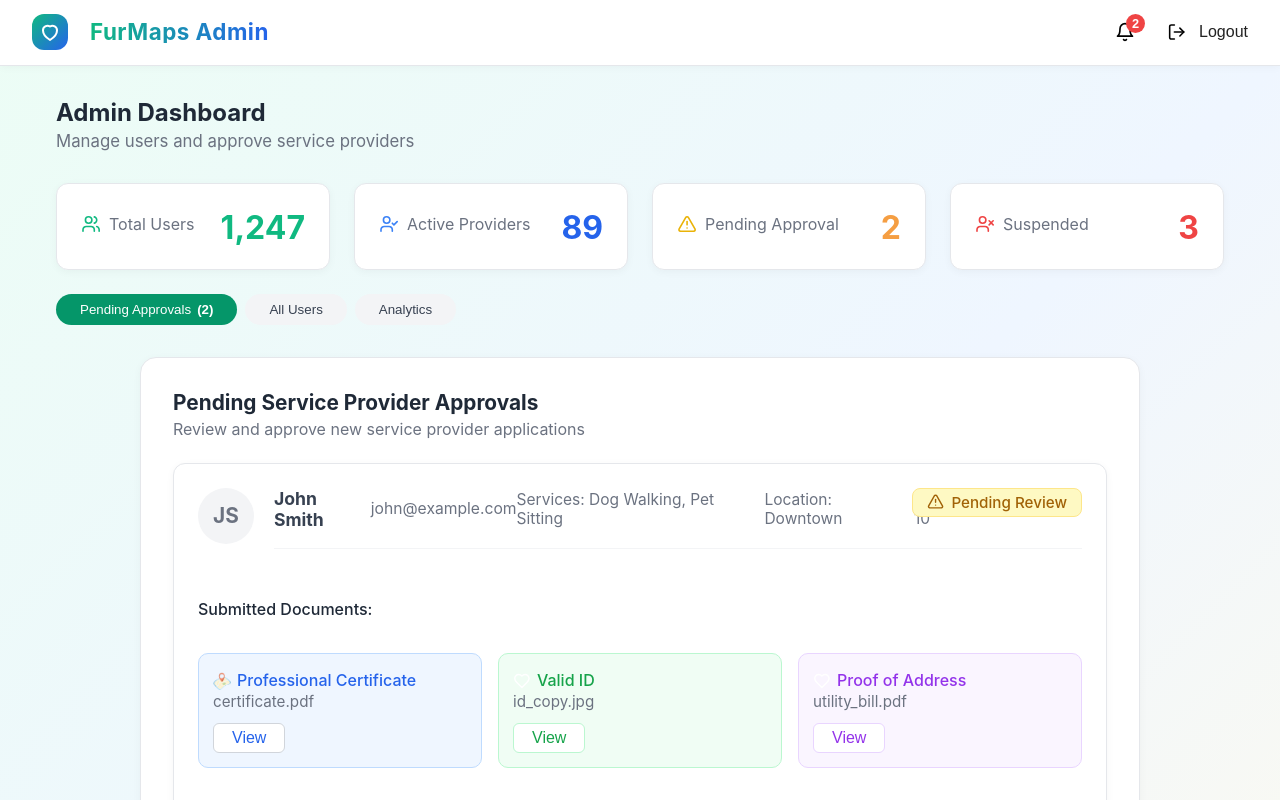
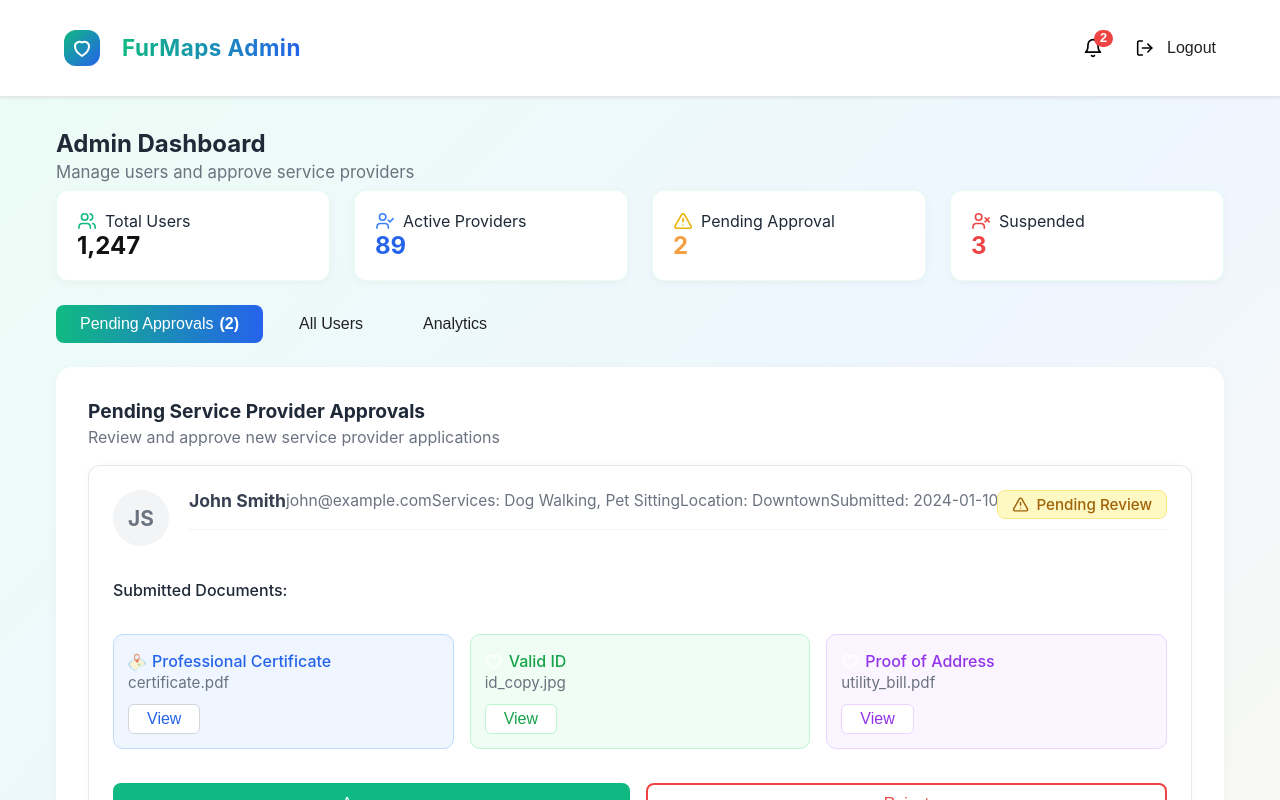
Before and after one commit to MVM18/FurMaps, a React (Create React App) app: page /AdminDashboard in a window 1280 px wide. Shown: the top 800 px of the page. Built offline with nearby package versions, Linux system fonts and the light colour scheme.

Commit message:
admin tarong

```diff
--- a/src/pages/AdminDashboard.css
+++ b/src/pages/AdminDashboard.css
@@ -778,93 +778,100 @@
   padding-bottom: 40px;
 }
 
-.header {
+.dashboard-header {
+  width: 100%;
   background: #fff;
   border-bottom: 1px solid #e5e7eb;
-  box-shadow: 0 2px 8px rgba(0,0,0,0.03);
+  position: sticky;
+  top: 0;
+  z-index: 10;
 }
 .header-content {
-  max-width: 1200px;
+  max-width: 1400px;
   margin: 0 auto;
   display: flex;
-  align-items: flex-start;
+  align-items: center;
   justify-content: space-between;
-  padding: 8px 32px 8px 32px;
+  width: 100%;
+  padding: 0 32px;
+  height: 64px;
 }
 .logo {
-  font-weight: bold;
-  font-size: 1.5rem;
-  color: #2563eb;
   display: flex;
   align-items: center;
-  gap: 8px;
+  gap: 12px;
+}
+.logo-icon {
+  display: flex;
+  align-items: center;
+  justify-content: center;
+  width: 36px;
+  height: 36px;
+  border-radius: 12px;
+  background: linear-gradient(135deg, #10b981 0%, #2563eb 100%);
+  margin-right: 10px;
+}
+.furmapsAdminLogoText {
+  font-weight: 700;
+  font-size: 1.4rem;
+  letter-spacing: 0.5px;
+  background: linear-gradient(90deg, #10b981 0%, #2563eb 100%);
+  -webkit-background-clip: text;
+  -webkit-text-fill-color: transparent;
+  background-clip: text;
+  color: transparent;
+  line-height: 1;
 }
 .header-actions {
   display: flex;
   align-items: center;
   gap: 24px;
+  margin-left: auto;
 }
-.bell-btn {
-  background: none;
-  border: none;
-  position: relative;
-  cursor: pointer;
-  margin-right: 8px;
-  display: flex;
-  align-items: center;
+.admin-dashboard-title {
+  font-weight: bold;
+  font-size: 1.5rem;
+  margin-bottom: 4px;
 }
-.bell-badge {
-  position: absolute;
-  top: -8px;
-  right: -10px;
-  background: #ef4444;
-  color: #fff;
-  font-size: 0.8rem;
-  font-weight: bold;
-  border-radius: 999px;
-  padding: 2px 6px;
-  min-width: 18px;
-  text-align: center;
-}
-.logout-btn {
-  background: none;
-  border: none;
-  color: #111;
-  font-size: 1rem;
-  cursor: pointer;
-  display: flex;
-  align-items: center;
-  gap: 6px;
+.admin-dashboard-desc {
+  color: #6b7280;
+  font-size: 1.05rem;
 }
 
+.admin-dashboard-main {
+  max-width: 1200px;
+  margin: 0 auto;
+  padding: 0 16px;
+}
+.admin-dashboard-title-section {
+  margin-top: 32px;
+  margin-bottom: 8px;
+}
 .stats-row {
   display: flex;
   gap: 24px;
-  margin: 32px 0 24px 0;
+  margin-bottom: 24px;
 }
 .stat-card {
   flex: 1;
   background: #fff;
   border-radius: 12px;
   box-shadow: 0 2px 8px rgba(0,0,0,0.04);
-  padding: 24px 24px 20px 24px;
+  padding: 20px;
   display: flex;
-  flex-direction: row;
-  align-items: center;
-  min-width: 180px;
-  border: 1.5px solid #e5e7eb;
-  justify-content: space-between;
+  flex-direction: column;
+  align-items: flex-start;
+  min-width: 160px;
 }
 .stat-label {
-  color: #6b7280;
-  font-size: 1rem;
-  margin-bottom: 8px;
+  display: flex;
+  align-items: center;
+  gap: 8px;
 }
 .stat-value {
-  font-size: 2rem;
+  font-size: 1.5rem;
   font-weight: bold;
-  color: #10b981;
-  margin-bottom: 2px;
+  color: #111;
 }
 .stat-card.blue .stat-value { color: #2563eb; }
 .stat-card.yellow .stat-value { color: #f59e42; }
@@ -877,23 +884,22 @@
 
 .tabs {
   display: flex;
-  gap: 8px;
-  margin-bottom: 32px;
+  gap: 12px;
+  margin-bottom: 24px;
 }
 .tab {
-  padding: 8px 24px;
-  border-radius: 999px;
-  background: #f3f4f6;
-  color: #374151;
+  background: none;
+  border: none;
+  font-size: 1rem;
+  padding: 10px 24px;
+  border-radius: 8px;
+  cursor: pointer;
+  color: #222;
   font-weight: 500;
-  cursor: pointer;
-  border: none;
-  outline: none;
-  transition: background 0.2s, color 0.2s;
-  position: relative;
+  transition: background 0.2s;
 }
 .tab.active {
-  background: #059669;
+  background: linear-gradient(90deg, #10b981 0%, #2563eb 100%);
   color: #fff;
 }
 .tab-count {
@@ -913,22 +919,19 @@
   background: #fff;
   border-radius: 16px;
   box-shadow: 0 2px 8px rgba(0,0,0,0.04);
-  padding: 32px 32px 24px 32px;
+  padding: 32px;
   margin-bottom: 32px;
-  max-width: 1000px;
-  margin-left: auto;
-  margin-right: auto;
-  border: 1.5px solid #e5e7eb;
+  max-width: 100%;
 }
 .card-title {
-  font-size: 1.3rem;
   font-weight: bold;
+  font-size: 1.2rem;
   margin-bottom: 4px;
 }
 .card-desc {
   color: #6b7280;
   font-size: 1rem;
-  margin-bottom: 24px;
+  margin-bottom: 18px;
 }
 
 .provider-approval {
@@ -1294,3 +1297,19 @@
     text-align: left;
   }
 }
+
+.bell-badge {
+  position: absolute;
+  top: -8px;
+  right: -10px;
+  background: #ef4444;
+  color: #fff;
+  font-size: 0.8rem;
+  border-radius: 999px;
+  padding: 2px 6px;
+  min-width: 18px;
+  text-align: center;
+  font-weight: bold;
+  line-height: 1;
+  display: inline-block;
+}
--- a/src/pages/AdminDashboard.js
+++ b/src/pages/AdminDashboard.js
@@ -90,53 +90,123 @@ const topProviders = [
 const AdminDashboard = () => {
   const [activeTab, setActiveTab] = useState(0);
   const [search, setSearch] = useState('');
-  const filteredUsers = users.filter(
+
+  // Additional state for button functionality
+  const [showNotification, setShowNotification] = useState(false);
+  const [showLogoutConfirm, setShowLogoutConfirm] = useState(false);
+  const [viewedDocument, setViewedDocument] = useState(null);
+  const [userFilterOpen, setUserFilterOpen] = useState(false);
+  const [viewedUser, setViewedUser] = useState(null);
+  const [analyticsPeriod, setAnalyticsPeriod] = useState('Last 30 days');
+  const [showExportMsg, setShowExportMsg] = useState(false);
+  const [providersList, setProvidersList] = useState(providers);
+  const [usersList, setUsersList] = useState(users);
+  const [userTypeFilter, setUserTypeFilter] = useState('All');
+  const [showAnalyticsDropdown, setShowAnalyticsDropdown] = useState(false);
+
+  // Handler functions
+  const handleBellClick = () => {
+    setShowNotification(!showNotification);
+    console.log('Notifications clicked');
+  };
+
+  const handleLogoutClick = () => {
+    setShowLogoutConfirm(true);
+  };
+
+  const handleLogoutConfirm = () => {
+    setShowLogoutConfirm(false);
+    // Add actual logout logic here
+    alert('Successfully logged out!');
+  };
+
+  const handleLogoutCancel = () => {
+    setShowLogoutConfirm(false);
+  };
+
+  const handleViewDocument = (provider, doc) => {
+    setViewedDocument({ provider, doc });
+    console.log(`Viewing document: ${doc.filename} for ${provider.name}`);
+  };
+
+  const handleCloseDocument = () => {
+    setViewedDocument(null);
+  };
+
+  const handleApproveProvider = (email) => {
+    setProvidersList(prev => prev.filter(p => p.email !== email));
+    alert(`Provider ${email} has been approved!`);
+  };
+
+  const handleRejectProvider = (email) => {
+    setProvidersList(prev => prev.filter(p => p.email !== email));
+    alert(`Provider ${email} has been rejected!`);
+  };
+
+  const handleUserFilterClick = () => {
+    setUserFilterOpen(!userFilterOpen);
+  };
+
+  const handleViewUser = (user) => {
+    setViewedUser(user);
+  };
+
+  const handleCloseUser = () => setViewedUser(null);
+
+  const handleSuspendUser = (email) => {
+    setUsersList(prev => prev.map(user =>
+      user.email === email ? { ...user, status: 'Suspended' } : user
+    ));
+    alert(`User ${email} has been suspended!`);
+  };
+
+  const handleActivateUser = (email) => {
+    setUsersList(prev => prev.map(user =>
+      user.email === email ? { ...user, status: 'Active' } : user
+    ));
+    alert(`User ${email} has been activated!`);
+  };
+
+  const handleAnalyticsPeriodChange = (period) => {
+    setAnalyticsPeriod(period);
+    console.log(`Analytics period changed to: ${period}`);
+  };
+
+  const handleExport = () => {
+    setShowExportMsg(true);
+    setTimeout(() => setShowExportMsg(false), 2000);
+    console.log('Exporting analytics data...');
+  };
+
+  const filteredUsers = usersList.filter(
     (u) =>
-      u.name.toLowerCase().includes(search.toLowerCase()) ||
-      u.email.toLowerCase().includes(search.toLowerCase())
+      (userTypeFilter === 'All' || u.role === userTypeFilter) &&
+      (u.name.toLowerCase().includes(search.toLowerCase()) ||
+       u.email.toLowerCase().includes(search.toLowerCase()))
   );
 
   return (
     <div className="dashboard-bg">
       {/* Header */}
-      <div className="header" style={{ width: '100%', background: '#fff', borderBottom: '1px solid #e5e7eb', position: 'sticky', top: 0, zIndex: 10 }}>
-        <div className="header-content" style={{ maxWidth: 1400, margin: '0 auto', display: 'flex', alignItems: 'center', justifyContent: 'space-between', width: '100%', padding: '0 32px', height: 64 }}>
-          <div className="logo" style={{ display: 'flex', alignItems: 'center', gap: 12 }}>
-            <span style={{
-              display: 'flex',
-              alignItems: 'center',
-              justifyContent: 'center',
-              width: 36,
-              height: 36,
-              borderRadius: 12,
-              background: 'linear-gradient(135deg, #10b981 0%, #2563eb 100%)',
-              marginRight: 10
-            }}>
+      <div className="dashboard-header">
+        <div className="header-content">
+          <div className="logo">
+            <span className="logo-icon">
               {/* Inline SVG heart icon */}
               <svg width="22" height="22" viewBox="0 0 22 22" fill="none" xmlns="http://www.w3.org/2000/svg">
                 <path d="M11 19s-7-4.35-7-9.5A4.5 4.5 0 0 1 11 5.5a4.5 4.5 0 0 1 7 4.01C18 14.65 11 19 11 19z" stroke="#fff" strokeWidth="2" fill="none" strokeLinecap="round" strokeLinejoin="round"/>
               </svg>
             </span>
-            <span className="furmapsAdminLogoText" style={{
-              fontWeight: 700,
-              fontSize: '1.4rem',
-              letterSpacing: 0.5,
-              background: 'linear-gradient(90deg, #10b981 0%, #2563eb 100%)',
-              WebkitBackgroundClip: 'text',
-              WebkitTextFillColor: 'transparent',
-              backgroundClip: 'text',
-              color: 'transparent',
-              lineHeight: 1
-            }}>
+            <span className="furmapsAdminLogoText">
               FurMaps Admin
             </span>
           </div>
-          <div className="header-actions" style={{ display: 'flex', alignItems: 'center', gap: 24, marginLeft: 'auto' }}>
-            <button className="bell-btn" style={{ background: 'none', border: 'none', position: 'relative', cursor: 'pointer', marginRight: 8, display: 'flex', alignItems: 'center' }}>
+          <div className="header-actions">
+            <button className="bell-btn" onClick={handleBellClick} style={{ background: 'none', border: 'none', position: 'relative', cursor: 'pointer', marginRight: 8, display: 'flex', alignItems: 'center' }}>
               <img src="/Images/notification.svg" alt="Notifications" style={{ width: 20, height: 20, verticalAlign: 'middle' }} />
               <span className="bell-badge">2</span>
             </button>
-            <button className="logout-btn" style={{ background: 'none', border: 'none', color: '#222', fontWeight: 400, fontSize: '1rem', display: 'flex', alignItems: 'center', gap: 6, cursor: 'pointer' }}>
+            <button className="logout-btn" onClick={handleLogoutClick} style={{ background: 'none', border: 'none', color: '#222', fontWeight: 400, fontSize: '1rem', display: 'flex', alignItems: 'center', gap: 6, cursor: 'pointer' }}>
               <img src="/Images/log-out.svg" alt="Logout" style={{ width: 20, height: 20, marginRight: 6, verticalAlign: 'middle' }} />
               Logout
             </button>
@@ -144,18 +214,18 @@ const AdminDashboard = () => {
         </div>
       </div>
 
-      <div style={{ maxWidth: 1200, margin: '0 auto', padding: '0 16px' }}>
+      <div className="admin-dashboard-main">
         {/* Title */}
-        <div style={{ marginTop: 32, marginBottom: 8 }}>
-          <div style={{ fontWeight: 'bold', fontSize: '1.5rem', marginBottom: 4 }}>Admin Dashboard</div>
-          <div style={{ color: '#6b7280', fontSize: '1.05rem' }}>Manage users and approve service providers</div>
+        <div className="admin-dashboard-title-section">
+          <div className="admin-dashboard-title">Admin Dashboard</div>
+          <div className="admin-dashboard-desc">Manage users and approve service providers</div>
         </div>
 
         {/* Stats Row */}
         <div className="stats-row">
           {stats.map((stat) => (
             <div key={stat.label} className={`stat-card ${stat.color}`}>
-              <div className="stat-label" style={{ display: 'flex', alignItems: 'center', gap: 8 }}>
+              <div className="stat-label">
                 <img src={stat.icon.startsWith('/') ? stat.icon : `/Images/${stat.icon.replace(/^.*[\\/]/, '')}`} alt="icon" style={{ width: 20, height: 20 }} />
                 {stat.label}
               </div>
@@ -185,7 +255,7 @@ const AdminDashboard = () => {
           <div className="card">
             <div className="card-title">Pending Service Provider Approvals</div>
             <div className="card-desc">Review and approve new service provider applications</div>
-            {providers.map((provider) => (
+            {providersList.map((provider) => (
               <div className="provider-approval" key={provider.email}>
                 <div className="provider-header">
                   <div className="avatar">{provider.initials}</div>
@@ -210,13 +280,13 @@ const AdminDashboard = () => {
                         <div className={`document-title${doc.color !== 'blue' ? ' ' + doc.color : ''}`}>{doc.type}</div>
                       </div>
                       <div className="document-filename">{doc.filename}</div>
-                      <button className={`document-btn${doc.color !== 'blue' ? ' ' + doc.color : ''}`}>View</button>
+                      <button className={`document-btn${doc.color !== 'blue' ? ' ' + doc.color : ''}`} onClick={() => handleViewDocument(provider, doc)}>View</button>
                     </div>
                   ))}
                 </div>
                 <div className="action-row">
-                  <button className="approve-btn">Approve</button>
-                  <button className="reject-btn">Reject</button>
+                  <button className="approve-btn" onClick={() => handleApproveProvider(provider.email)}>Approve</button>
+                  <button className="reject-btn" onClick={() => handleRejectProvider(provider.email)}>Reject</button>
                 </div>
               </div>
             ))}
@@ -236,11 +306,37 @@ const AdminDashboard = () => {
                   onChange={e => setSearch(e.target.value)}
                 />
               </div>
-              <div className="user-filter-box">
-                <button className="user-filter-btn">
-                  Filter by type
+              <div className="user-filter-box" style={{ position: 'relative' }}>
+                <button className="user-filter-btn" onClick={handleUserFilterClick}>
+                  {userTypeFilter === 'All' ? 'Filter by type' : userTypeFilter}
                   <img src="/Images/filter.svg" alt="dropdown" style={{ width: 16, height: 16, marginLeft: 8 }} />
                 </button>
+                {userFilterOpen && (
+                  <div style={{
+                    position: 'absolute',
+                    top: '110%',
+                    right: 0,
+                    background: '#fff',
+                    border: '1px solid #e5e7eb',
+                    borderRadius: 8,
+                    boxShadow: '0 2px 8px rgba(0,0,0,0.08)',
+                    zIndex: 10,
+                    minWidth: 140
+                  }}>
+                    <div
+                      style={{ padding: '8px 16px', cursor: 'pointer', background: userTypeFilter === 'All' ? '#f3f4f6' : '#fff' }}
+                      onClick={() => { setUserTypeFilter('All'); setUserFilterOpen(false); }}
+                    >All</div>
+                    <div
+                      style={{ padding: '8px 16px', cursor: 'pointer', background: userTypeFilter === 'Pet Owner' ? '#f3f4f6' : '#fff' }}
+                      onClick={() => { setUserTypeFilter('Pet Owner'); setUserFilterOpen(false); }}
+                    >Pet Owner</div>
+                    <div
+                      style={{ padding: '8px 16px', cursor: 'pointer', background: userTypeFilter === 'Service Provider' ? '#f3f4f6' : '#fff' }}
+                      onClick={() => { setUserTypeFilter('Service Provider'); setUserFilterOpen(false); }}
+                    >Service Provider</div>
+                  </div>
+                )}
               </div>
             </div>
             <div className="user-list">
@@ -258,13 +354,13 @@ const AdminDashboard = () => {
                   </div>
                   <div className="user-status-actions">
                     <span className={`user-status-badge ${user.status === 'Active' ? 'active' : 'suspended'}`}>{user.status}</span>
-                    <button className="user-action-btn">
+                    <button className="user-action-btn" onClick={() => handleViewUser(user)}>
                       <img src="/Images/see.svg" alt="View" />
                     </button>
                     {user.status === 'Active' ? (
-                      <button className="user-action-btn suspend">Suspend</button>
+                      <button className="user-action-btn suspend" onClick={() => handleSuspendUser(user.email)}>Suspend</button>
                     ) : (
-                      <button className="user-action-btn activate">Activate</button>
+                      <button className="user-action-btn activate" onClick={() => handleActivateUser(user.email)}>Activate</button>
                     )}
                   </div>
                 </div>
@@ -282,8 +378,26 @@ const AdminDashboard = () => {
                   <div style={{ color: '#6b7280', fontSize: '1rem' }}>Monitor platform metrics and user activity</div>
                 </div>
                 <div style={{ display: 'flex', alignItems: 'center', gap: 12 }}>
-                  <button className="user-filter-btn">Last 30 days <img src="/Images/filter.svg" alt="dropdown" style={{ width: 16, height: 16, marginLeft: 8 }} /></button>
-                  <button className="user-filter-btn" style={{ color: '#2563eb', borderColor: '#2563eb' }}>Export</button>
+                  <div style={{ position: 'relative' }}>
+                    <button className="user-filter-btn" onClick={() => setShowAnalyticsDropdown(open => !open)}>
+                      {analyticsPeriod} <img src="/Images/filter.svg" alt="dropdown" style={{ width: 16, height: 16, marginLeft: 8 }} />
+                    </button>
+                    {showAnalyticsDropdown && (
+                      <div style={{
+                        position: 'absolute', right: 0, top: '110%',
+                        background: '#fff', border: '1px solid #e5e7eb', borderRadius: 8, zIndex: 10
+                      }}>
+                        {['Last 7 days', 'Last 30 days', 'Last 90 days'].map(period => (
+                          <div
+                            key={period}
+                            style={{ padding: '8px 16px', cursor: 'pointer', background: analyticsPeriod === period ? '#f3f4f6' : '#fff' }}
+                            onClick={() => { setAnalyticsPeriod(period); setShowAnalyticsDropdown(false); }}
+                          >{period}</div>
+                        ))}
+                      </div>
+                    )}
+                  </div>
+                  <button onClick={handleExport} className="user-filter-btn" style={{ color: '#2563eb', borderColor: '#2563eb' }}>Export</button>
                 </div>
               </div>
               <div style={{ display: 'flex', gap: 18, marginBottom: 24 }}>
@@ -398,6 +512,77 @@ const AdminDashboard = () => {
           </div>
         )}
       </div>
+
+      {viewedDocument && (
+        <div style={{
+          position: 'fixed',
+          top: 0, left: 0, right: 0, bottom: 0,
+          background: 'rgba(0,0,0,0.2)',
+          display: 'flex',
+          alignItems: 'center',
+          justifyContent: 'center',
+          zIndex: 300
+        }}>
+          <div style={{
+            background: '#fff',
+            padding: 32,
+            borderRadius: 12,
+            boxShadow: '0 2px 16px rgba(0,0,0,0.12)',
+            minWidth: 320,
+            maxWidth: 400
+          }}>
+            <div style={{ fontWeight: 600, fontSize: '1.1rem', marginBottom: 16 }}>
+              {viewedDocument.doc.type}
+            </div>
+            <div style={{ marginBottom: 12 }}>
+              <strong>Filename:</strong> {viewedDocument.doc.filename}
+            </div>
+            <div style={{ marginBottom: 12 }}>
+              <strong>Provider:</strong> {viewedDocument.provider.name}
+            </div>
+            {viewedDocument.doc.filename.endsWith('.jpg') || viewedDocument.doc.filename.endsWith('.png') ? (
+              <img src={`/path/to/docs/${viewedDocument.doc.filename}`} alt="Document Preview" style={{ maxWidth: '100%', marginBottom: 12 }} />
+            ) : null}
+            <button onClick={handleCloseDocument} style={{ padding: '8px 18px', borderRadius: 6, border: 'none', background: '#2563eb', color: '#fff' }}>Close</button>
+          </div>
+        </div>
+      )}
+
+      {showLogoutConfirm && (
+        <div style={{
+          position: 'fixed',
+          top: 0, left: 0, right: 0, bottom: 0,
+          background: 'rgba(0,0,0,0.2)',
+          display: 'flex',
+          alignItems: 'center',
+          justifyContent: 'center',
+          zIndex: 200
+        }}>
+          <div style={{
+            background: '#fff',
+            padding: 32,
+            borderRadius: 12,
+            boxShadow: '0 2px 16px rgba(0,0,0,0.12)',
+            minWidth: 320
+          }}>
+            <div style={{ fontWeight: 600, fontSize: '1.1rem', marginBottom: 16 }}>Confirm Logout</div>
+            <div style={{ color: '#6b7280', marginBottom: 24 }}>Are you sure you want to logout?</div>
+            <div style={{ display: 'flex', gap: 12, justifyContent: 'flex-end' }}>
+              <button onClick={handleLogoutCancel} style={{ padding: '8px 18px', borderRadius: 6, border: '1px solid #e5e7eb', background: '#f3f4f6', color: '#222' }}>Cancel</button>
+              <button onClick={handleLogoutConfirm} style={{ padding: '8px 18px', borderRadius: 6, border: 'none', background: '#2563eb', color: '#fff' }}>Logout</button>
+            </div>
+          </div>
+        </div>
+      )}
+
+      {showExportMsg && (
+        <div style={{
+          position: 'fixed', top: 20, right: 20, background: '#2563eb', color: '#fff',
+          padding: '12px 24px', borderRadius: 8, zIndex: 999
+        }}>
+          Exported!
+        </div>
+      )}
     </div>
   );
 };
```
